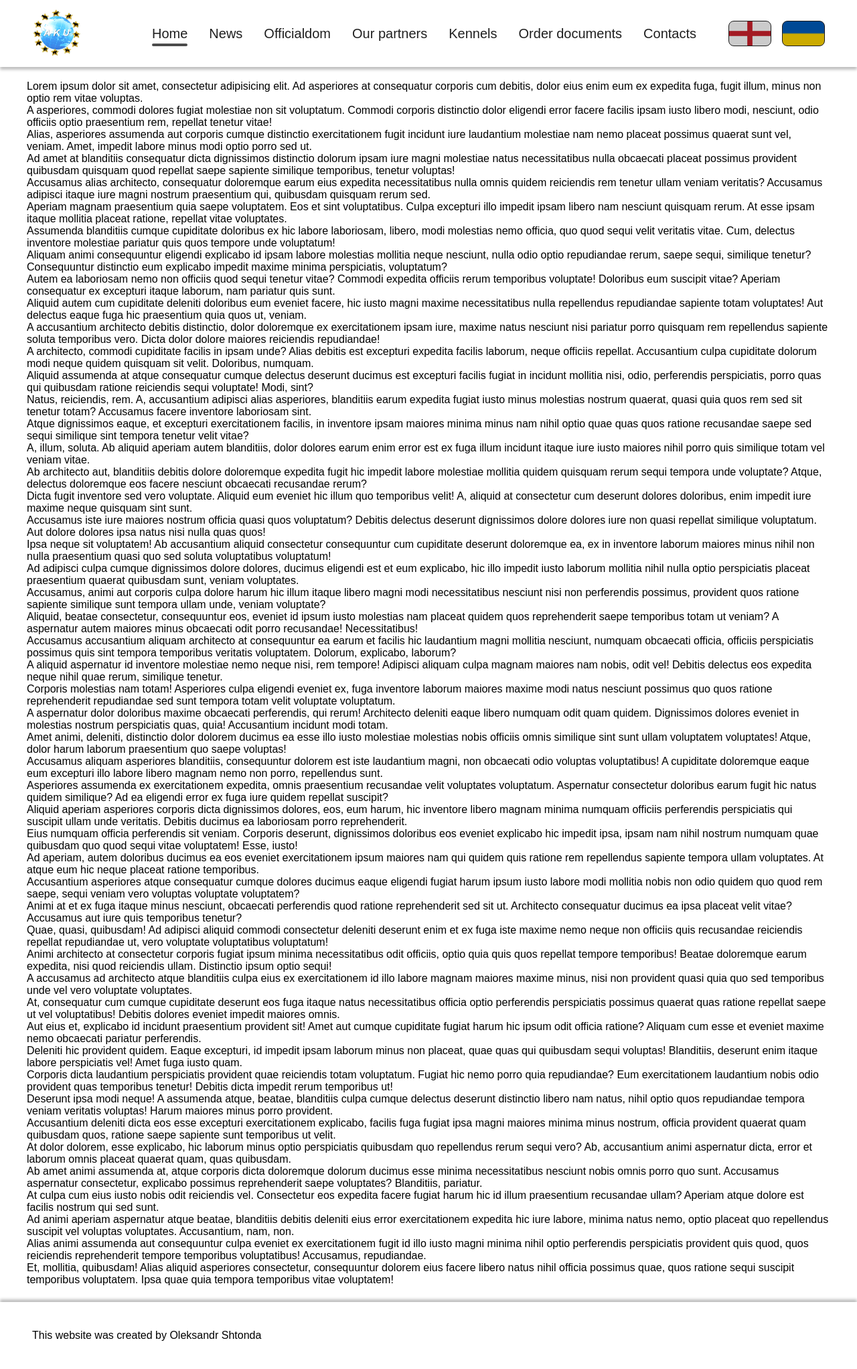
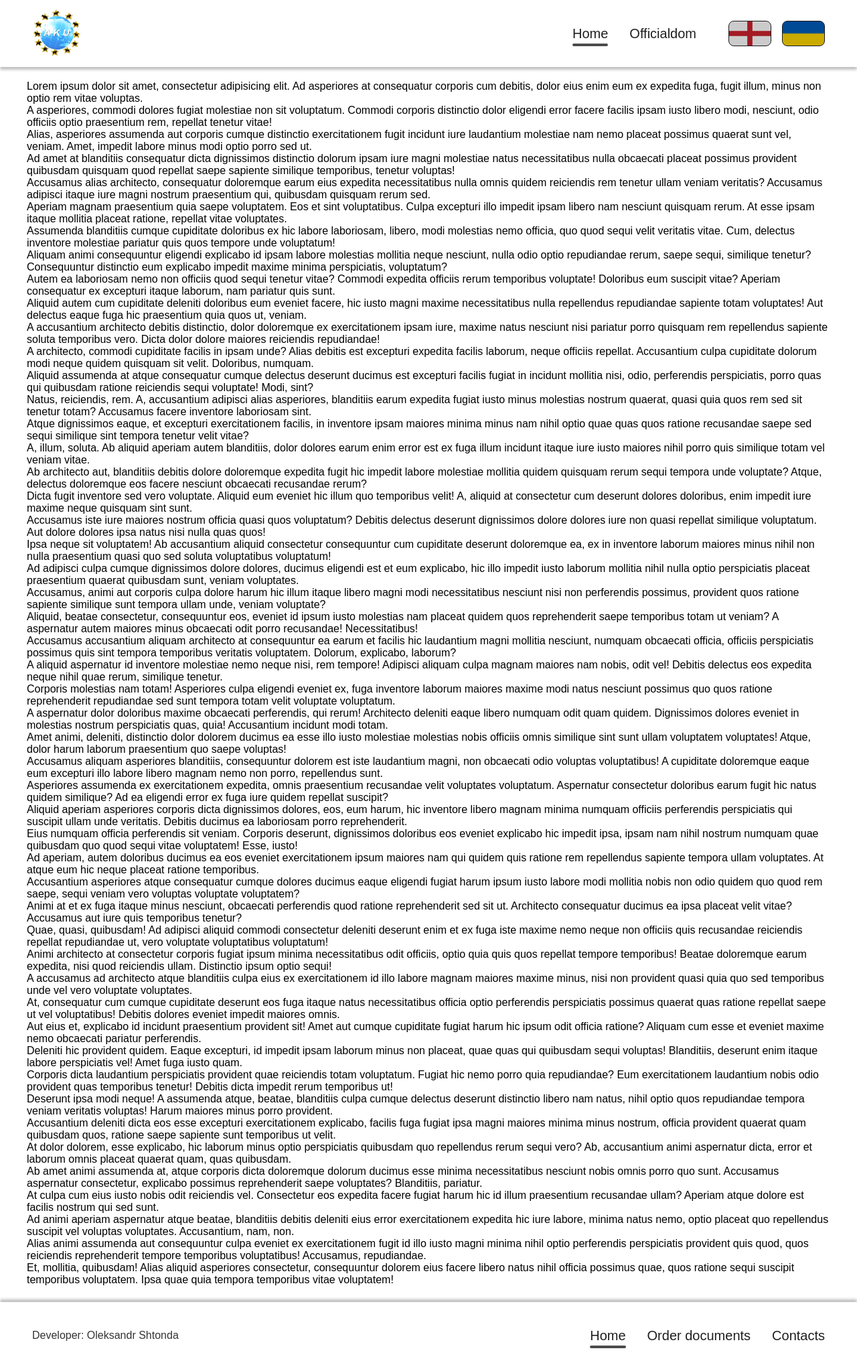
Before and after one commit to oleksandrshtonda/aku-website, a React (Vite) app in the folder frontend/: page / in a window 1280 px wide. Shown: the whole page at 67% size. Built offline with nearby package versions, Linux system fonts and the light colour scheme; no server answers.

Commit message:
Adding new pages...

```diff
--- a/frontend/src/commonComponents/Footer/Footer.scss
+++ b/frontend/src/commonComponents/Footer/Footer.scss
@@ -10,3 +10,7 @@
 
   box-shadow: 0 -4px 4px rgba(0, 0, 0, 0.25);
 }
+
+.author {
+  color: #333333;
+}
--- a/frontend/src/commonComponents/Footer/Footer.tsx
+++ b/frontend/src/commonComponents/Footer/Footer.tsx
@@ -1,10 +1,16 @@
 import './Footer.scss';
 import { useTranslation } from 'react-i18next';
+import { NavLink } from 'react-router-dom';
+import classNames from 'classnames';
 
 interface Props {}
 
 export const Footer: React.FC<Props> = () => {
   const { t } = useTranslation();
+
+  const getClassNames = ({ isActive }: { isActive: boolean }) => {
+    return classNames('nav__link', { 'nav__link--is-active': isActive });
+  }
 
   return (
     <footer className="footer">
@@ -13,6 +19,28 @@ export const Footer: React.FC<Props> = () => {
           {t("footer.author")}
         </p>
       </div>
+
+      <nav className="footer__nav nav">
+        <ul className="nav__links">
+          <li className="nav__item">
+            <NavLink to={'/'} className={getClassNames}>
+              {t('header.navigation.home')}
+            </NavLink>
+          </li>
+
+          <li className="nav__item">
+            <NavLink to={'/order-documents'} className={getClassNames}>
+              {t('header.navigation.orderDocuments')}
+            </NavLink>
+          </li>
+
+          <li className="nav__item">
+            <NavLink to={'/contacts'} className={getClassNames}>
+              {t('header.navigation.contacts')}
+            </NavLink>
+          </li>
+        </ul>
+      </nav>
     </footer>
   );
 };
--- a/frontend/src/commonComponents/Header/Header.tsx
+++ b/frontend/src/commonComponents/Header/Header.tsx
@@ -31,11 +31,11 @@ export const Header: React.FC = () => {
               </NavLink>
             </li>
 
-            <li className="nav__item">
-              <NavLink to={'/news'} className={getClassNames}>
-                {t('header.navigation.news')}
-              </NavLink>
-            </li>
+            {/*<li className="nav__item">*/}
+            {/*  <NavLink to={'/news'} className={getClassNames}>*/}
+            {/*    {t('header.navigation.news')}*/}
+            {/*  </NavLink>*/}
+            {/*</li>*/}
 
             <li className="nav__item">
               <NavLink to={'/officialdom'} className={getClassNames}>
@@ -43,29 +43,17 @@ export const Header: React.FC = () => {
               </NavLink>
             </li>
 
-            <li className="nav__item">
-              <NavLink to={'/our-partners'} className={getClassNames}>
-                {t('header.navigation.ourPartners')}
-              </NavLink>
-            </li>
+            {/*<li className="nav__item">*/}
+            {/*  <NavLink to={'/our-partners'} className={getClassNames}>*/}
+            {/*    {t('header.navigation.ourPartners')}*/}
+            {/*  </NavLink>*/}
+            {/*</li>*/}
 
-            <li className="nav__item">
-              <NavLink to={'/kennels'} className={getClassNames}>
-                {t('header.navigation.kennels')}
-              </NavLink>
-            </li>
-
-            <li className="nav__item">
-              <NavLink to={'/order-documents'} className={getClassNames}>
-                {t('header.navigation.orderDocuments')}
-              </NavLink>
-            </li>
-
-            <li className="nav__item">
-              <NavLink to={'/contacts'} className={getClassNames}>
-                {t('header.navigation.contacts')}
-              </NavLink>
-            </li>
+            {/*<li className="nav__item">*/}
+            {/*  <NavLink to={'/kennels'} className={getClassNames}>*/}
+            {/*    {t('header.navigation.kennels')}*/}
+            {/*  </NavLink>*/}
+            {/*</li>*/}
           </ul>
         </nav>
 
--- a/frontend/src/i18n/locals/en.local.json
+++ b/frontend/src/i18n/locals/en.local.json
@@ -1,13 +1,25 @@
 {
   "header.navigation.home": "Home",
   "header.navigation.news": "News",
+
   "header.navigation.officialdom": "Officialdom",
+  "header.navigation.officialdom.breedingRules": "Breeding rules",
+  "header.navigation.officialdom.rulesOfEvents": "Rules of holding exhibitions and zootechnical events",
+  "header.navigation.officialdom.regulationsForHoldingSportsEvents": "Regulations for holding sports events",
+  "header.navigation.officialdom.RegulationsOnJudgesOnDogExterior": "Regulations on judges on dog exterior",
+  "header.navigation.officialdom.RegulationsOnJudgesOnWorkingQualities": "Regulations on judges on working qualities of dogs",
+  "header.navigation.officialdom.orders": "Orders",
+  "header.navigation.officialdom.regulations": "Regulations",
+  "header.navigation.officialdom.protocols": "Protocols",
+
   "header.navigation.ourPartners": "Our partners",
   "header.navigation.kennels": "Kennels",
   "header.navigation.orderDocuments": "Order documents",
   "header.navigation.contacts": "Contacts",
 
-  "footer.author": "This website was created by Oleksandr Shtonda",
+
+  "footer.author": "Developer: Oleksandr Shtonda",
+
 
   "document.chooseLabel": "What do you want to order?",
   "document.pedigree": "Pedigree",
@@ -27,6 +39,7 @@
   "documentPage.field.fatherName": "",
   "documentPage.order": "Order",
 
+
   "notFoundPage.label": "Oops... This page doesn't seem to exist...",
   "notFoundPage.button.text": "Go to the Home page"
 }
--- a/frontend/src/i18n/locals/uk.local.json
+++ b/frontend/src/i18n/locals/uk.local.json
@@ -7,7 +7,7 @@
   "header.navigation.orderDocuments": "Замовити документи",
   "header.navigation.contacts": "Контаки",
 
-  "footer.author": "Цей вебсайт був створений розробником Олександр Штонда",
+  "footer.author": "Розробник: Олександр Штонда",
 
   "document.chooseLabel": "Що саме Ви хочете замовити?",
   "document.pedigree": "Родовід",
```
